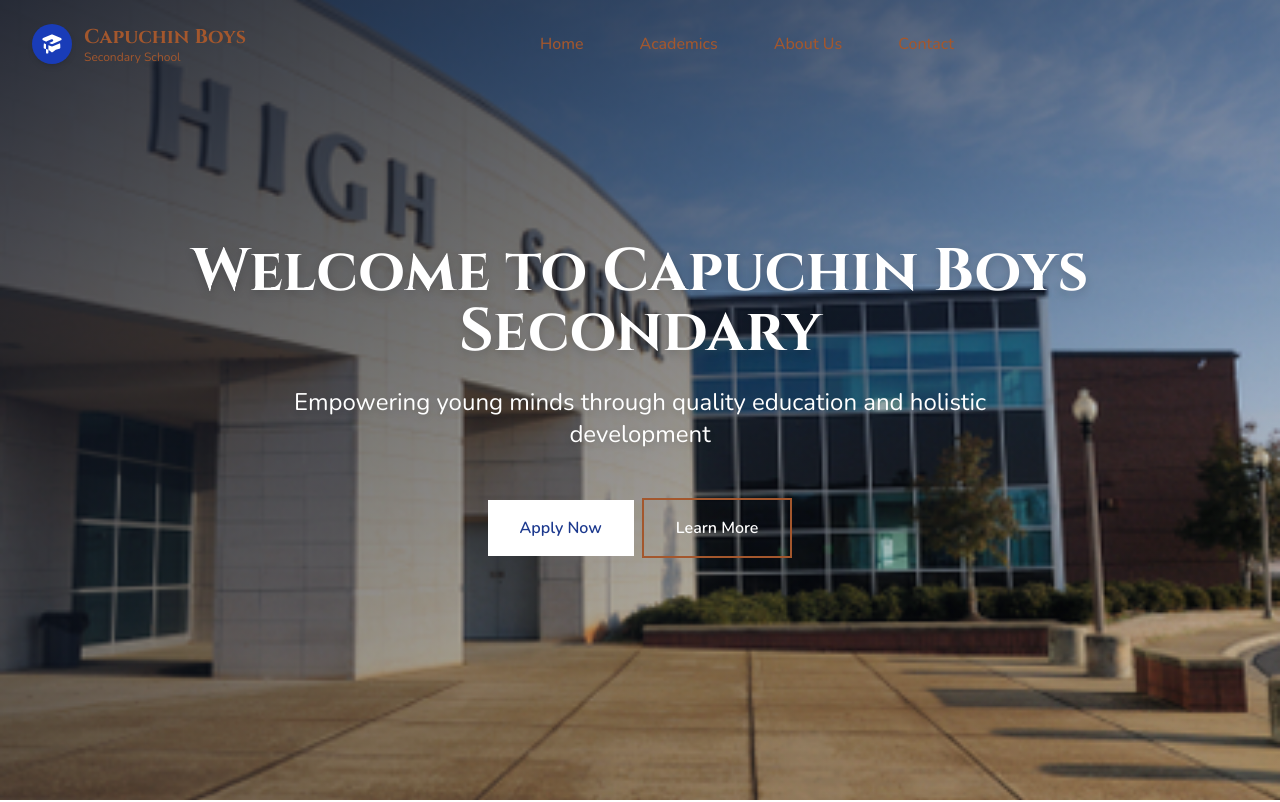
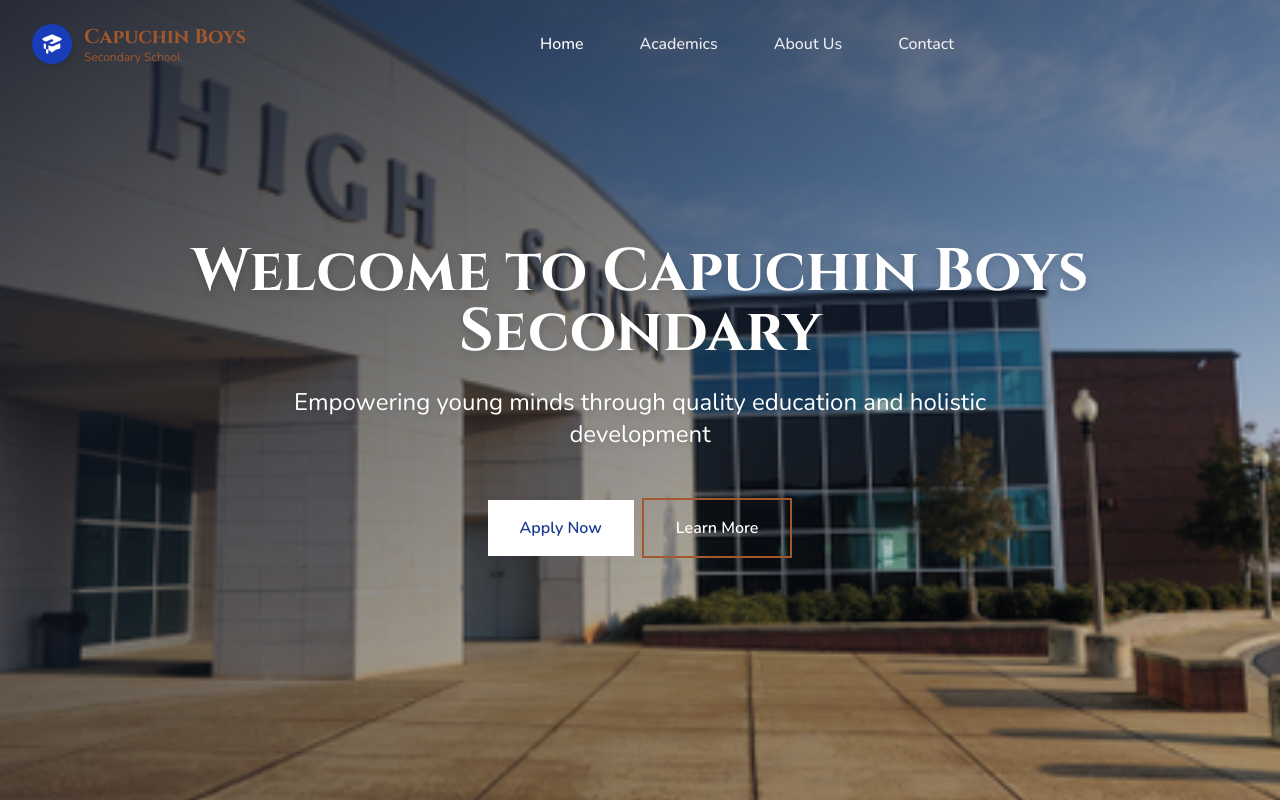
Before and after one commit to torie28/capuchinboys, a React (Vite) app: page / in a window 1280 px wide. Shown: the top 802 px of the page. Built offline with nearby package versions, Linux system fonts and the light colour scheme.

Commit message:
addining in the nav bar that by default the tab color should be white but on scrolling the tabs shoild be primary

```diff
--- a/src/layouts/header/Header.jsx
+++ b/src/layouts/header/Header.jsx
@@ -5,6 +5,7 @@ const Header = () => {
   const [isMenuOpen, setIsMenuOpen] = useState(false);
   const [isVisible, setIsVisible] = useState(true);
   const [lastScrollY, setLastScrollY] = useState(0);
+  const [isScrolled, setIsScrolled] = useState(false);
   const location = useLocation();
   const headerRef = useRef(null);
 
@@ -20,7 +21,7 @@ const Header = () => {
     setIsMenuOpen(false);
   }, [location]);
 
-  // Handle scroll to show/hide header
+  // Handle scroll to show/hide header and update tab colors
   useEffect(() => {
     let ticking = false;
 
@@ -32,6 +33,7 @@ const Header = () => {
           // Always show header when scrolling to top
           if (currentScrollY < 10) {
             setIsVisible(true);
+            setIsScrolled(false);
           }
           // Hide header when scrolling down, show when scrolling up
           else if (currentScrollY > lastScrollY && currentScrollY > 100) {
@@ -39,6 +41,9 @@ const Header = () => {
           } else if (currentScrollY < lastScrollY) {
             setIsVisible(true);
           }
+
+          // Update scroll state for tab colors
+          setIsScrolled(currentScrollY > 10);
 
           setLastScrollY(currentScrollY);
           ticking = false;
@@ -92,10 +97,14 @@ const Header = () => {
                 <li key={item.name}>
                   <Link
                     to={item.path}
-                    className={`px-6 py-3 text-base font-medium transition-all duration-200 rounded-md ${
-                      item.path === item.path
-                        ? 'text-primary '
-                        : 'text-white hover:bg-white/20 hover:text-white'
+                    className={`px-6 py-3 text-base font-medium transition-all duration-300 rounded-md ${
+                      location.pathname === item.path
+                        ? isScrolled
+                          ? 'text-primary'
+                          : 'text-white'
+                        : isScrolled
+                          ? 'text-gray-700 hover:text-primary'
+                          : 'text-white/90 hover:text-white '
                     }`}
                   >
                     {item.name}
@@ -137,7 +146,7 @@ const Header = () => {
 
       {/* Mobile menu */}
       <div
-        className={`fixed top-0 right-0 h-full w-64 bg-transparent/95 backdrop-blur-lg shadow-2xl z-50 transform transition-transform duration-300 ease-in-out md:hidden ${
+        className={`fixed top-0 right-0 h-full w-64 bg-white/20 backdrop-blur-xl shadow-2xl z-50 transform transition-all duration-300 ease-in-out md:hidden border-l border-white/10 ${
           isMenuOpen ? 'translate-x-0' : 'translate-x-full'
         }`}
       >
@@ -153,16 +162,16 @@ const Header = () => {
         </button>
 
         <div className="h-full flex flex-col pt-20 px-4">
-          <nav className="flex-1 space-y-4">
+          <nav className="flex-1 space-y-2">
             {navLinks.map((item) => (
               <Link
                 key={item.name}
                 to={item.path}
                 onClick={() => setIsMenuOpen(false)}
-                className={`block px-4 py-3 text-lg font-medium rounded-lg transition-all duration-200 ${
+                className={`block px-4 py-3 text-lg font-medium  transition-all duration-200 ${
                   location.pathname === item.path
-                    ? 'bg-primary/10 text-primary font-semibold'
-                    : 'text-primary hover:bg-primary/10 hover:text-primary'
+                    ? 'bg-white/20 text-white font-semibold backdrop-blur-md'
+                    : 'text-white/90 hover:bg-white/20 hover:text-white'
                 }`}
               >
                 {item.name}
@@ -170,7 +179,7 @@ const Header = () => {
             ))}
           </nav>
           <div className="py-6 border-t border-gray-100 mt-auto">
-            <p className="text-center text-sm text-gray-500">
+            <p className="text-center text-sm text-primary">
               © {new Date().getFullYear()} Capuchin Boys
             </p>
           </div>
```
